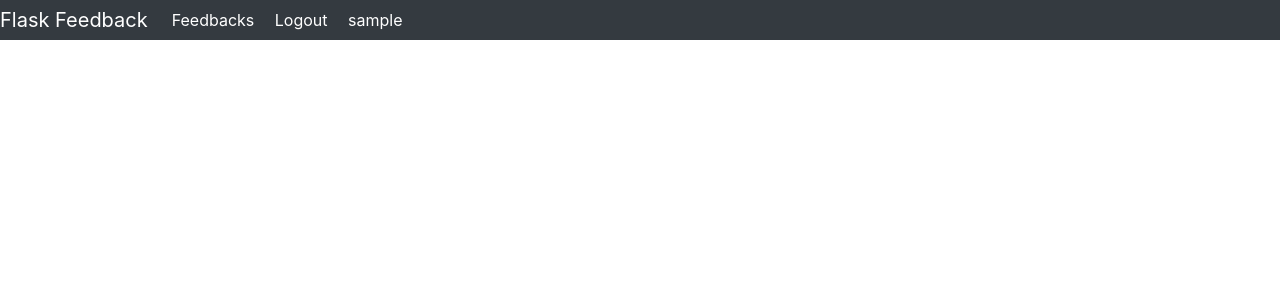
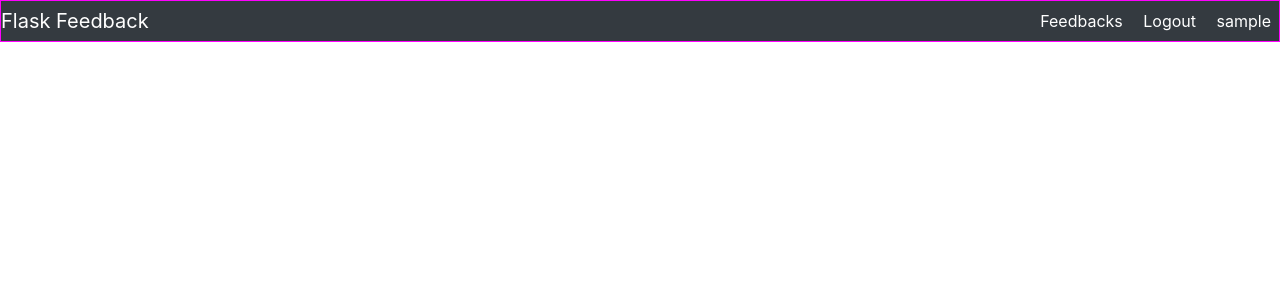
Before and after one commit to ac-springboard/unit-24, a Flask app: page /feedback in a window 1280 px wide. Shown: the top 300 px of the page. Run offline with Flask 2, Linux system fonts and the light colour scheme; the visitor is signed in with stand-in values (Sample User, id 1); data comes from the database, SQL or seed files in the repository; data that the repository does not hold is empty; some libraries are stand-ins or nearby versions.

Commit message:
[U2404][WIP] Exercise - Current list of modifications on the provided solution:
    * Added static folder
    * Using Scss for styling
    * Added 'Feedback List' and 'Current User' to the navbar
    * Feedback List with each item formatted as Card
    * All users are allowed to view the Feedback List
    * Fixed the navbar styling
    + Styling the Feedback List using container-fluid and other techniques.

```diff
--- a/24.4/exercise/flask-feedback/static/style.css
+++ b/24.4/exercise/flask-feedback/static/style.css
@@ -1,6 +1,14 @@
+.nav {
+  border: 1px solid magenta;
+}
+
 .navbar-nav, .nav-link, .nav-item {
   color: white !important;
   display: inline-block;
+}
+
+.navbar-expand-lg {
+  justify-content: space-between !important;
 }
 
 .nav-item {
@@ -18,4 +26,24 @@
   font-weight: bold !important;
 }
 
+.card {
+  display: inline-block;
+  min-width: 16em !important;
+  max-width: 30% !important;
+}
+
+.container, .container-fluid {
+  min-width: 85% !important;
+}
+
+.item {
+  margin: 1em;
+  flex-grow: 1;
+  max-width: 30%;
+}
+
+.row {
+  justify-content: space-around;
+}
+
 /*# sourceMappingURL=style.css.map */
--- a/24.4/exercise/flask-feedback/static/style.scss
+++ b/24.4/exercise/flask-feedback/static/style.scss
@@ -2,9 +2,22 @@ $bootstrap-primary: #0275d8;
 $bootstrap-info: #5bc0de;
 $bootstrap-dark: #343a40;
 
+.nav {
+  border: 1px solid magenta;
+}
+
 .navbar-nav, .nav-link, .nav-item {
   color: white !important;
   display: inline-block;
+}
+
+.navbar-expand-lg {
+  justify-content: space-between !important;
+}
+
+.navbar-nav {
+  //border: 1px solid red;
+
 }
 
 .nav-item {
@@ -20,5 +33,50 @@ $bootstrap-dark: #343a40;
 .nav-link:hover, nav-item:active {
   color: $bootstrap-dark !important;
   background: $bootstrap-info !important;
-  font-weight: bold !important ;
+  font-weight: bold !important;
 }
+
+.card {
+  display: inline-block;
+  min-width: 16em !important;
+  max-width: 30% !important;
+}
+
+.container {
+  //border: 1px solid magenta;
+}
+
+.container, .container-fluid {
+  min-width: 85% !important;
+  //border: 1px solid orange !important;
+  //display: flex !important;
+  //flex-direction: row !important;
+  //flex-wrap: wrap !important;
+  //justify-content: space-between !important;
+  //align-items: stretch !important;
+  //align-content: space-between !important;
+}
+
+.item {
+  //flex-basis: auto;
+  //justify-content: space-between;
+  margin: 1em;
+  flex-grow: 1;
+  max-width: 30%;
+}
+
+.row {
+  //min-width: 100% !important;
+  justify-content: space-around;
+  //border: 3px solid black;
+}
+
+.col-md-3 {
+  //min-width: 32% !important;
+  //max-width: 32% !important;
+}
+
+.col-lg-3 {
+  //min-width: 22% !important;
+  //max-width: 22% !important;
+}
--- a/24.4/exercise/flask-feedback/templates/base.html
+++ b/24.4/exercise/flask-feedback/templates/base.html
@@ -18,8 +18,8 @@
 			<a class="navbar-brand" href="/">Flask Feedback</a>
 			<div class="navbar-nav">
 				{% if 'username' in session %}
-					<a class="nav-link nav-item text-right text-decoration-none"
-						 href="/feedback">Feedbacks</a></li>
+					<a class="nav-link nav-item text-decoration-none"
+						 href="/feedback">Feedbacks</a>
 					<a class="nav-link nav-item text-right" href="/logout">Logout</a>
 					<a class="nav-link nav-item text-right text-decoration-none"
 						 href="/users/{{ session['username'] }}">{{ session['username'] }}</a>
@@ -30,7 +30,7 @@
 			</div>
 		</nav>
 
-		<div class="container mt-5">
+		<div class="mt-5">
 			{% for msg in get_flashed_messages() %}
 				<div class="alert alert-info">{{ msg }}</div>
 			{% endfor %}
--- a/24.4/exercise/flask-feedback/templates/feedback/list.html
+++ b/24.4/exercise/flask-feedback/templates/feedback/list.html
@@ -4,8 +4,10 @@
 
 {% block content %}
 
+	<div class="container-fluid">
+		<div class="row">
 			{% for fb in feedbacks %}
-		<div class="card m-4">
+				<div class="card item">
 					<a href="/users/{{ fb.user.username }}">
 						<h5 class="card-header bg-info text-white font-italic">
 							by {{ fb.user.first_name }} {{ fb.user.last_name }}
@@ -18,5 +20,6 @@
 					</div>
 				</div>
 			{% endfor %}
-
+		</div>
+	</div>
 {% endblock %}
```
Also changed, not shown: 1 other file. Lines whose indentation alone changed are shown as unchanged.
